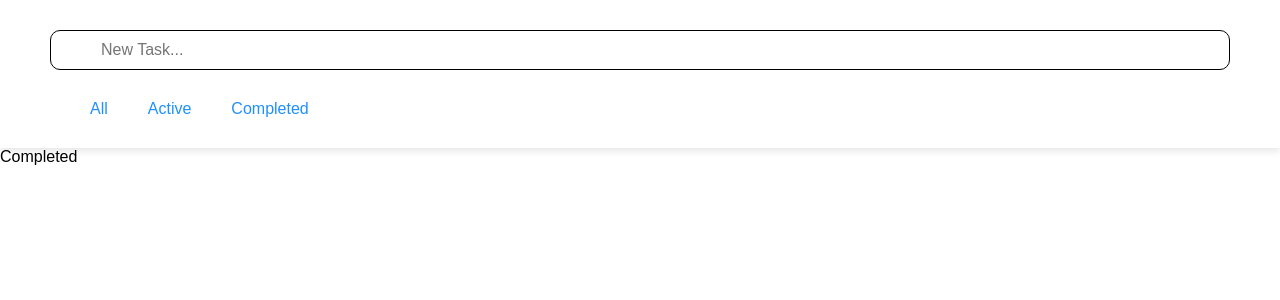
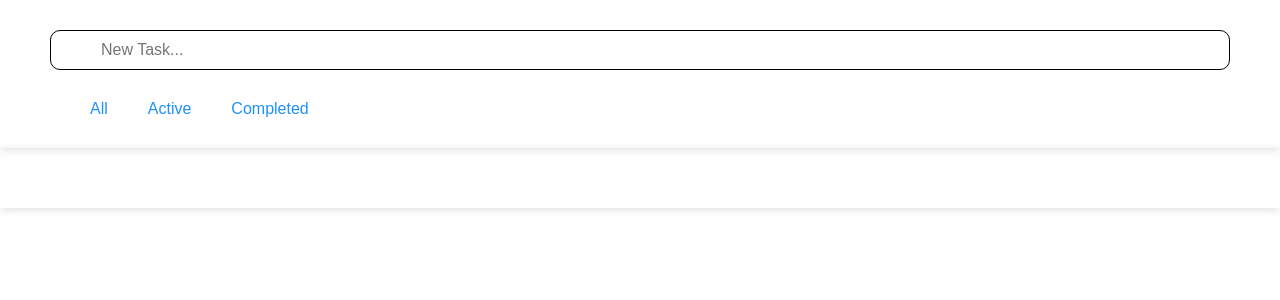
Before and after one commit to SHAKXRUZ/TODO-LIST, a React (Create React App) app in the folder frontend/: page /completed in a window 1280 px wide. Shown: the top 300 px of the page. Built offline with nearby package versions, Linux system fonts and the light colour scheme.

Commit message:
all and active pages scroll code full

```diff
--- a/frontend/src/routes/active/Active.css
+++ b/frontend/src/routes/active/Active.css
@@ -14,6 +14,16 @@
     gap: 10px;
 }
 
+.active_task::-webkit-scrollbar {
+    width: 10px;
+}
+
+
+.active_task::-webkit-scrollbar-thumb {
+    background-color: dodgerblue;
+    border-radius: 20px;
+}
+
 .tasks {
     width: 100%;
     background-color: rgb(216, 211, 211);
--- a/frontend/src/routes/all/All.css
+++ b/frontend/src/routes/all/All.css
@@ -12,6 +12,17 @@
     display: flex;
     flex-direction: column;
     gap: 10px;
+
+}
+
+.all_task::-webkit-scrollbar {
+    width: 10px;
+}
+
+
+.all_task::-webkit-scrollbar-thumb {
+    background-color: dodgerblue;
+    border-radius: 20px;
 }
 
 .tasks {
--- a/frontend/src/routes/completed/Completed.css
+++ b/frontend/src/routes/completed/Completed.css
@@ -0,0 +1,15 @@
+.completed {
+    max-width: 1400px;
+    padding: 30px 20px;
+    margin: 0 auto;
+    box-shadow: rgba(99, 99, 99, 0.2) 0px 2px 8px 0px;
+}
+
+.completed_task {
+    padding: 0px 30px;
+    overflow-y: auto;
+    height: 450px;
+    display: flex;
+    flex-direction: column;
+    gap: 10px;
+}
--- a/frontend/src/routes/completed/Completed.jsx
+++ b/frontend/src/routes/completed/Completed.jsx
@@ -1,5 +1,9 @@
 import "./Completed.css";
 const Completed = () => {
-  return <div>Completed</div>;
+  return <div className="completed">
+    <div className="completed_tasks">
+
+    </div>
+  </div>;
 };
 export default Completed;
```
